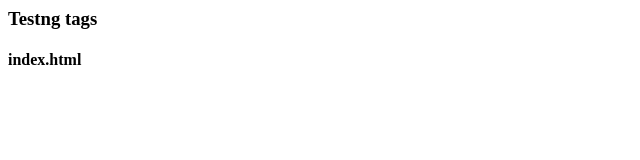
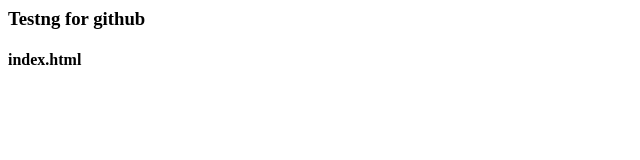
Before and after one commit to Ritesh-Goyal/epam-may, a plain HTML site: page index.html in a window 1280 px wide. Shown: the full height of the page, 0-640 px from the left. Drawn offline with Linux system fonts and the light colour scheme.

Commit message:
change in h2 tag

```diff
--- a/index.html
+++ b/index.html
@@ -1,6 +1,6 @@
 <html>
 	<body>
-		<h3> Testng tags </h3>
+		<h3> Testng for github</h3>
 		<h4> index.html </h4>
 	</body>
 </html>
```
